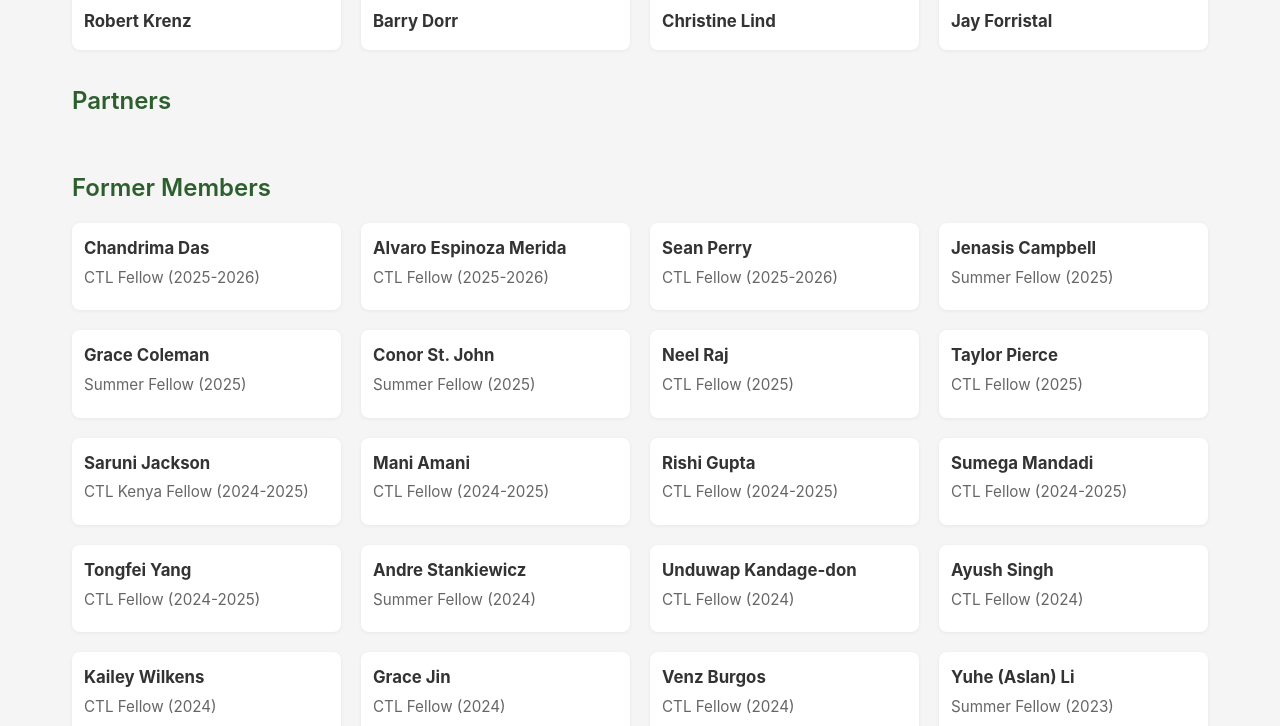
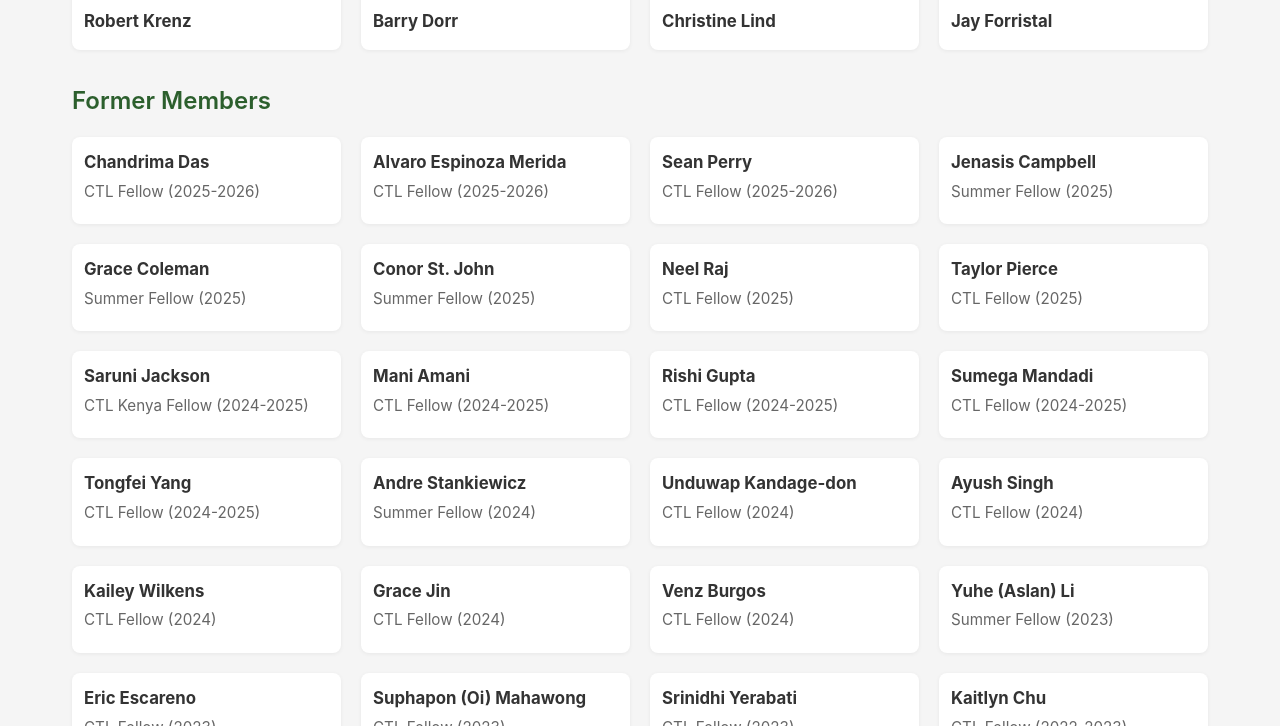
Before and after one commit to conservationtechlab/conservationtechlab.github.io, a Jekyll site: the page built from people.md, in a window 1280 px wide and 900 px high, scrolled down 2225 px, cut to the strip 174-900 px from the top of the window. Built offline with Jekyll 4.4.1, drawn with Linux system fonts in a browser that asks for light colours.

Commit message:
remove partners

```diff
--- a/people.md
+++ b/people.md
@@ -28,6 +28,5 @@ description: Meet the Conservation Tech Lab team
 
   {% include people-cards.html collection=site.data.people.fellows title="Fellows" %}
   {% include people-cards.html collection=site.data.people.volunteers title="Volunteers" %}
-  {% include people-cards.html collection=site.data.people.partners title="Partners" %}
   {% include people-cards.html collection=site.data.people.former_members title="Former Members" %}
 </div>
```
